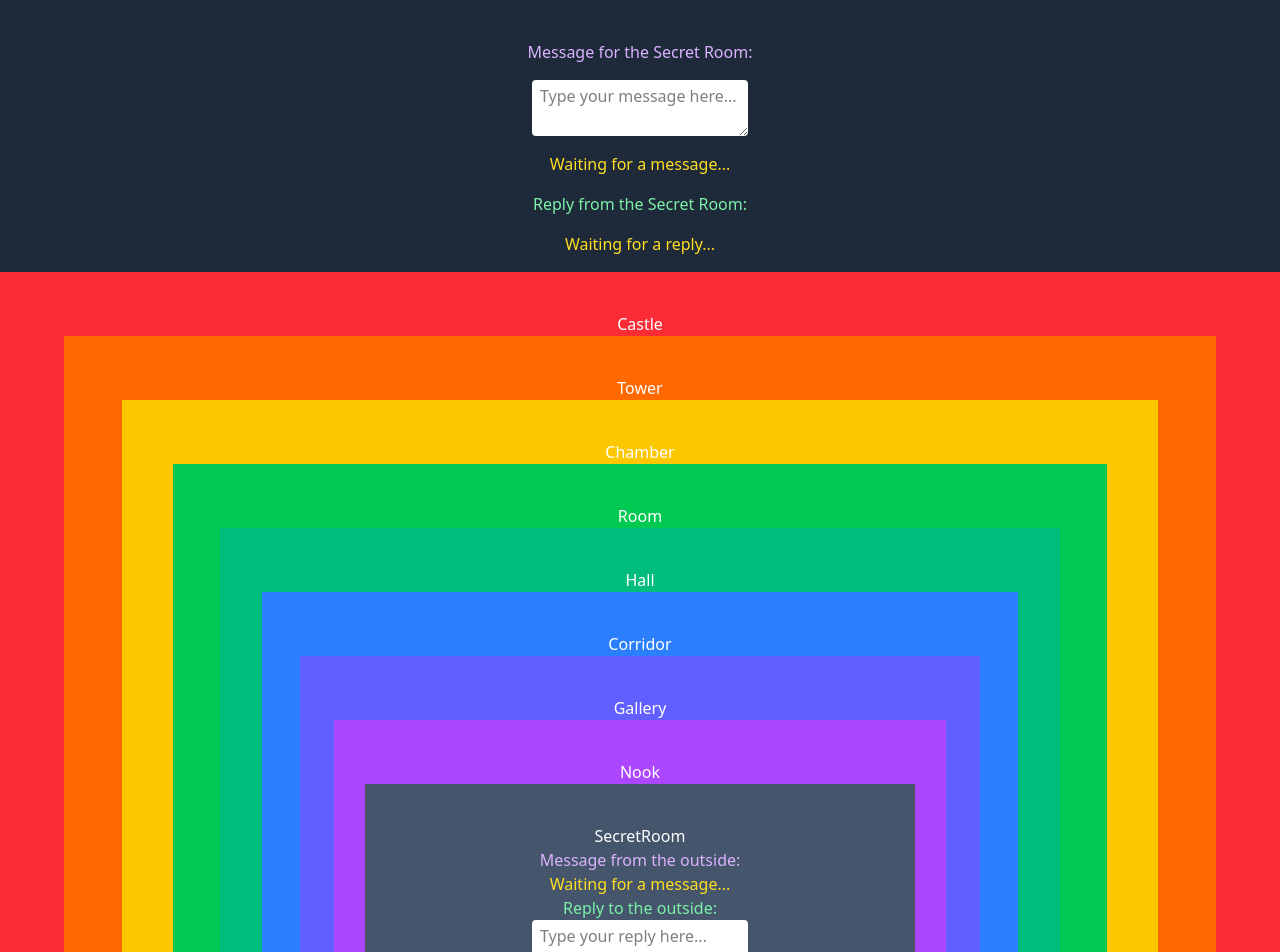
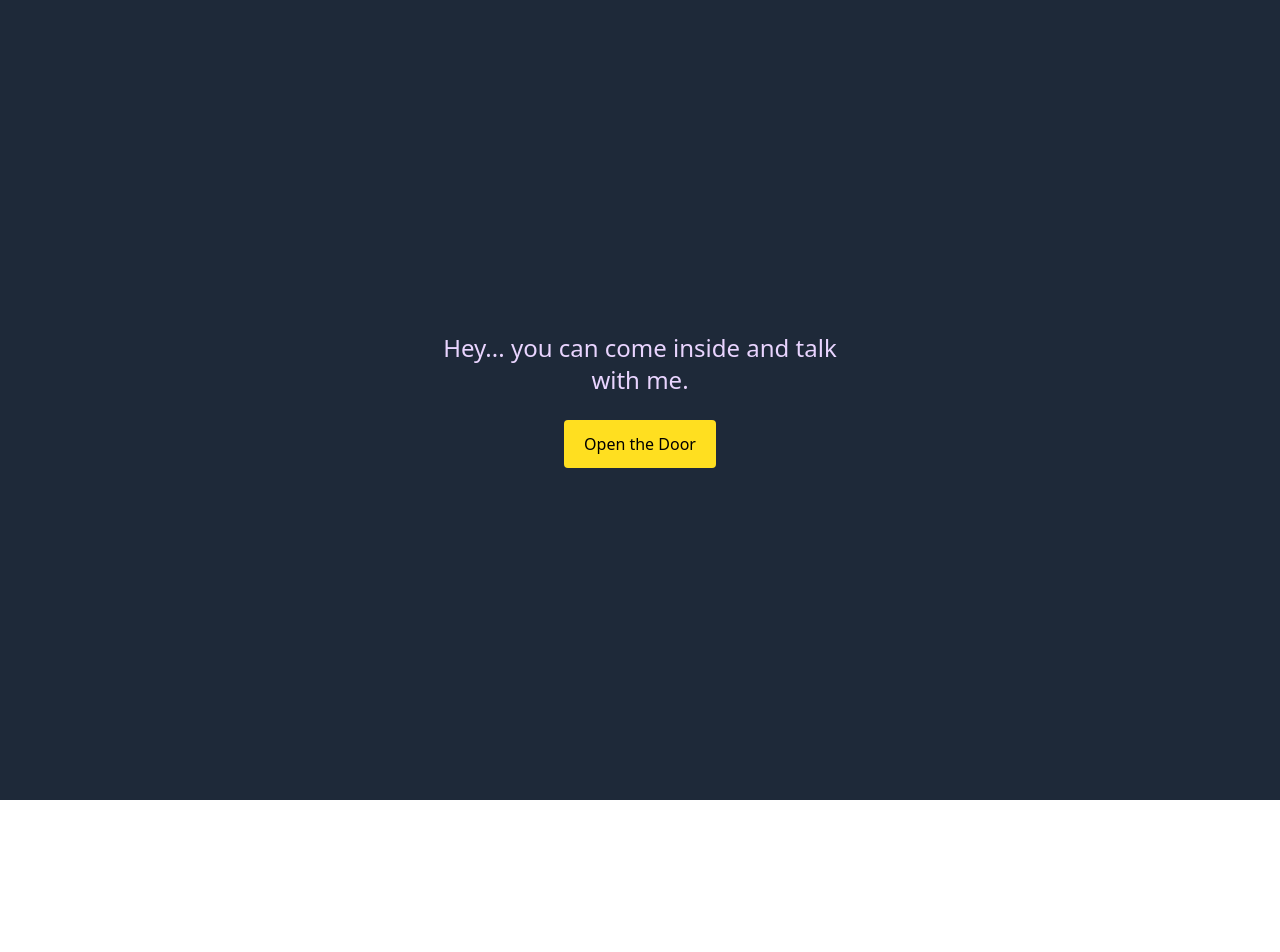
Before and after one commit to Wathisa/jsd12_week-08-react-castle-rooms, a React (Vite) app: page / in a window 1280 px wide. Shown: the top 952 px of the page. After the commit the page ends 800 px from the top, so only its background shows below. Built offline with nearby package versions, Linux system fonts and the light colour scheme.

Commit message:
เพิ่มฟังก์ชันให้มีปุ่มกดเข้ามาข้างใน

```diff
--- a/src/App.jsx
+++ b/src/App.jsx
@@ -1,50 +1,98 @@
-import { useState } from "react";
+import { useEffect, useState } from "react";
 import Castle from "./components/01_Castle";
 // import SimpleAsyncAwait from "./examples/async/SimpleAsyncAwait";
 
 export default function App() {
-  // creating state variables
-  const [question, setQuestion] = useState("");
-  const [answer, setAnswer] = useState("");
+  const [view, setView] = useState("outside");
+  const [message, setMessage] = useState("");
+  const [emotion, setEmotion] = useState("");
+  const [step, setStep] = useState("idle");
 
-  const handleQuestion = (event) => {
-    setQuestion(event.target.value);
-  };
+  useEffect(() => {
+    const text = message.trim().toLowerCase();
 
-  const handleAnswer = (event) => {
-    if (typeof event === "string") {
-      setAnswer(event);
+    if (!text) {
+      setEmotion("");
+      setStep("idle");
       return;
     }
 
-    setAnswer(event.target.value);
+    if (text.includes("เหนื่อย") || text.includes("tired")) {
+      setEmotion("tired");
+      setStep("support");
+      return;
+    }
+
+    if (text.includes("เศร้า") || text.includes("sad")) {
+      setEmotion("sad");
+      setStep("support");
+      return;
+    }
+
+    if (text.includes("เครียด") || text.includes("stress")) {
+      setEmotion("stress");
+      setStep("support");
+      return;
+    }
+
+    if (text.includes("ดีใจ") || text.includes("happy")) {
+      setEmotion("happy");
+      setStep("support");
+      return;
+    }
+
+    setEmotion("");
+    setStep("idle");
+  }, [message]);
+
+  const openDoor = () => {
+    setView("inside");
+  };
+
+  const handleMessage = (event) => {
+    setMessage(event.target.value);
+  };
+
+  const handleBetter = () => {
+    setStep("better");
+  };
+
+  const handleReset = () => {
+    setView("outside");
+    setMessage("");
+    setEmotion("");
+    setStep("idle");
   };
 
   return (
-    <div className="pb-80 py-10 gap-y-4 flex flex-col justify-center items-center min-h-screen bg-gray-800 text-white">
-      <p className="text-purple-300">
-        Message for the Secret Room:
-      </p>
-      <textarea
-        value={question}
-        onChange={handleQuestion}
-        className="bg-white text-black rounded px-2 py-1 "
-        placeholder="Type your message here..."
-      />
-      <p className="text-yellow-300">
-        {question ? question : "Waiting for a message..."}
-      </p>
-      <p className="text-green-300">
-        Reply from the Secret Room:
-        <span className="text-yellow-300">
-          {/* {question or waiting for message} */}
-          {" "}
-        </span>
-      </p>
-      <p className="text-yellow-300">
-        {answer ? answer : "Waiting for a reply..."}
-      </p>
-      <Castle question={question} answer={answer} handleAnswer={handleAnswer} />
+    <div
+      className={`flex min-h-screen items-center justify-center px-6 py-10 text-white ${
+        step === "better" ? "bg-slate-600" : "bg-gray-800"
+      }`}
+    >
+      {view === "outside" ? (
+        <div className="flex max-w-md flex-col items-center gap-6 text-center">
+          <p className="text-2xl text-purple-200">
+            Hey... you can come inside and talk with me.
+          </p>
+          <button
+            type="button"
+            onClick={openDoor}
+            className="rounded bg-yellow-300 px-5 py-3 text-black"
+          >
+            Open the Door
+          </button>
+        </div>
+      ) : (
+        <Castle
+          message={message}
+          emotion={emotion}
+          step={step}
+          handleMessage={handleMessage}
+          handleBetter={handleBetter}
+          handleReset={handleReset}
+        />
+      )}
       {/* <SimpleAsyncAwait /> */}
     </div>
   );
--- a/src/components/01_Castle.jsx
+++ b/src/components/01_Castle.jsx
@@ -1,10 +1,10 @@
 import Tower from "./02_Tower";
 
-export default function Castle({ question, answer, handleAnswer }) {
+export default function Castle(props) {
   return (
     <div className="flex flex-col justify-center items-center pt-10 bg-red-500 w-full">
       <h1>Castle </h1>
-      <Tower question={question} answer={answer} handleAnswer={handleAnswer} />
+      <Tower {...props} />
     </div>
   );
 }
--- a/src/components/02_Tower.jsx
+++ b/src/components/02_Tower.jsx
@@ -1,14 +1,10 @@
 import Chamber from "./03_Chamber";
 
-export default function Tower({ question, answer, handleAnswer }) {
+export default function Tower(props) {
   return (
     <div className="flex flex-col justify-center items-center pt-10 bg-orange-500 w-[90%]">
       <h1>Tower</h1>
-      <Chamber
-        question={question}
-        answer={answer}
-        handleAnswer={handleAnswer}
-      />
+      <Chamber {...props} />
     </div>
   );
 }
--- a/src/components/03_Chamber.jsx
+++ b/src/components/03_Chamber.jsx
@@ -1,10 +1,10 @@
 import Room from "./04_Room";
 
-export default function Chamber({ question, answer, handleAnswer }) {
+export default function Chamber(props) {
   return (
     <div className="flex flex-col justify-center items-center pt-10 bg-yellow-400 w-[90%]">
       <h1>Chamber</h1>
-      <Room question={question} answer={answer} handleAnswer={handleAnswer} />
+      <Room {...props} />
     </div>
   );
 }
--- a/src/components/04_Room.jsx
+++ b/src/components/04_Room.jsx
@@ -1,10 +1,10 @@
 import Hall from "./05_Hall";
 
-export default function Room({ question, answer, handleAnswer }) {
+export default function Room(props) {
   return (
     <div className="flex flex-col justify-center items-center pt-10 bg-green-500 w-[90%]">
       <h1>Room</h1>
-      <Hall question={question} answer={answer} handleAnswer={handleAnswer} />
+      <Hall {...props} />
     </div>
   );
 }
--- a/src/components/05_Hall.jsx
+++ b/src/components/05_Hall.jsx
@@ -1,14 +1,10 @@
 import Corridor from "./06_Corridor";
 
-export default function Hall({ question, answer, handleAnswer }) {
+export default function Hall(props) {
   return (
     <div className="flex flex-col justify-center items-center pt-10 bg-emerald-500 w-[90%]">
       <h1>Hall</h1>
-      <Corridor
-        question={question}
-        answer={answer}
-        handleAnswer={handleAnswer}
-      />
+      <Corridor {...props} />
     </div>
   );
 }
--- a/src/components/06_Corridor.jsx
+++ b/src/components/06_Corridor.jsx
@@ -1,14 +1,10 @@
 import Gallery from "./07_Gallery";
 
-export default function Corridor({ question, answer, handleAnswer }) {
+export default function Corridor(props) {
   return (
     <div className="flex flex-col justify-center items-center pt-10 bg-blue-500 w-[90%]">
       <h1>Corridor</h1>
-      <Gallery
-        question={question}
-        answer={answer}
-        handleAnswer={handleAnswer}
-      />
+      <Gallery {...props} />
     </div>
   );
 }
--- a/src/components/07_Gallery.jsx
+++ b/src/components/07_Gallery.jsx
@@ -1,10 +1,10 @@
 import Nook from "./08_Nook";
 
-export default function Gallery({ question, answer, handleAnswer }) {
+export default function Gallery(props) {
   return (
     <div className="flex flex-col justify-center items-center pt-10 bg-indigo-500 w-[90%]">
       <h1>Gallery</h1>
-      <Nook question={question} answer={answer} handleAnswer={handleAnswer} />
+      <Nook {...props} />
     </div>
   );
 }
--- a/src/components/08_Nook.jsx
+++ b/src/components/08_Nook.jsx
@@ -1,14 +1,10 @@
 import SecretRoom from "./09_SecretRoom";
 
-export default function Nook({ question, answer, handleAnswer }) {
+export default function Nook(props) {
   return (
     <div className="flex flex-col justify-center items-center pt-10 bg-purple-500 w-[90%]">
       <h1>Nook</h1>
-      <SecretRoom
-        question={question}
-        answer={answer}
-        handleAnswer={handleAnswer}
-      />
+      <SecretRoom {...props} />
     </div>
   );
 }
--- a/src/components/09_SecretRoom.jsx
+++ b/src/components/09_SecretRoom.jsx
@@ -1,64 +1,11 @@
-import { useEffect, useState } from "react";
-
-export default function SecretRoom({ question, answer, handleAnswer }) {
-  const [message, setMessage] = useState(answer || "");
-  const [emotion, setEmotion] = useState("");
-  const [step, setStep] = useState("idle");
-
-  useEffect(() => {
-    const text = message.trim().toLowerCase();
-
-    if (!text) {
-      setEmotion("");
-      setStep("idle");
-      return;
-    }
-
-    if (text.includes("เหนื่อย") || text.includes("tired")) {
-      setEmotion("tired");
-      setStep("support");
-      return;
-    }
-
-    if (text.includes("เศร้า") || text.includes("sad")) {
-      setEmotion("sad");
-      setStep("support");
-      return;
-    }
-
-    if (text.includes("เครียด") || text.includes("stress")) {
-      setEmotion("stress");
-      setStep("support");
-      return;
-    }
-
-    if (text.includes("ดีใจ") || text.includes("happy")) {
-      setEmotion("happy");
-      setStep("support");
-      return;
-    }
-
-    setEmotion("");
-    setStep("idle");
-  }, [message]);
-
-  const handleMessageChange = (event) => {
-    const nextMessage = event.target.value;
-    setMessage(nextMessage);
-    handleAnswer(nextMessage);
-  };
-
-  const handleBetter = () => {
-    setStep("better");
-  };
-
-  const handleReset = () => {
-    setMessage("");
-    setEmotion("");
-    setStep("idle");
-    handleAnswer("");
-  };
-
+export default function SecretRoom({
+  message,
+  emotion,
+  step,
+  handleMessage,
+  handleBetter,
+  handleReset,
+}) {
   let supportContent = null;
 
   if (emotion === "tired") {
@@ -90,22 +37,16 @@ export default function SecretRoom({ question, answer, handleAnswer }) {
       }`}
     >
       <h1>SecretRoom</h1>
-      <p className="text-purple-300">Message from the outside:</p>
-      <p className="text-yellow-300">
-        {question ? question : "Waiting for a message..."}
-      </p>
-      <p className="text-green-300">Reply to the outside:</p>
-      <textarea
-        value={message}
-        onChange={handleMessageChange}
-        className="bg-white text-black rounded px-2 py-1 "
-        placeholder="Type your reply here..."
-      />
-
       {step === "idle" ? (
-        <p className="text-yellow-300">
-          {message ? message : "Waiting for a message..."}
-        </p>
+        <>
+          <p className="text-purple-300">How are you feeling today?</p>
+          <textarea
+            value={message}
+            onChange={handleMessage}
+            className="mt-4 bg-white text-black rounded px-2 py-1 "
+            placeholder="Type your message here..."
+          />
+        </>
       ) : null}
 
       {step === "support" && supportContent ? (
```
Also changed, not shown: 5 other files (tests, documents, lock files or other folders).
